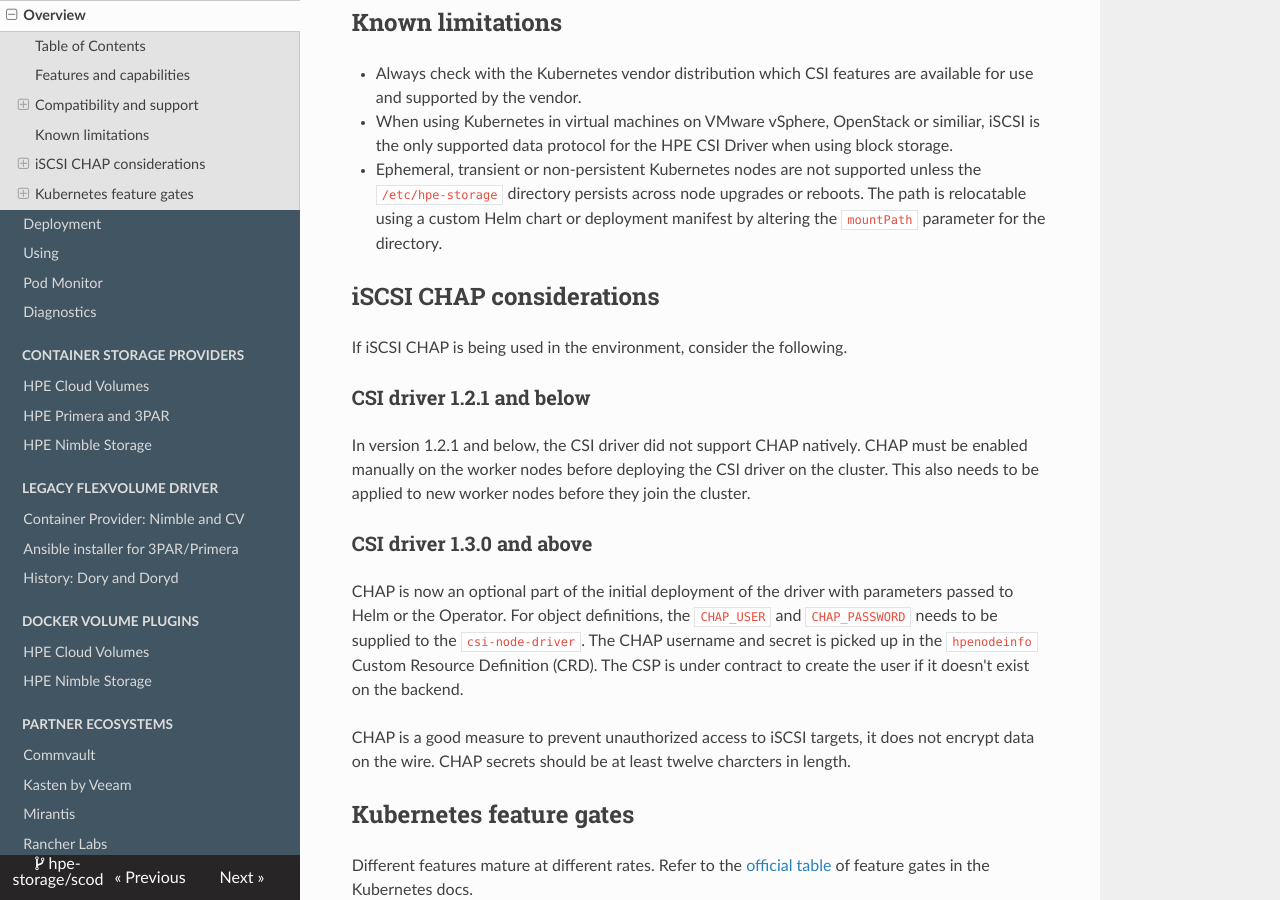
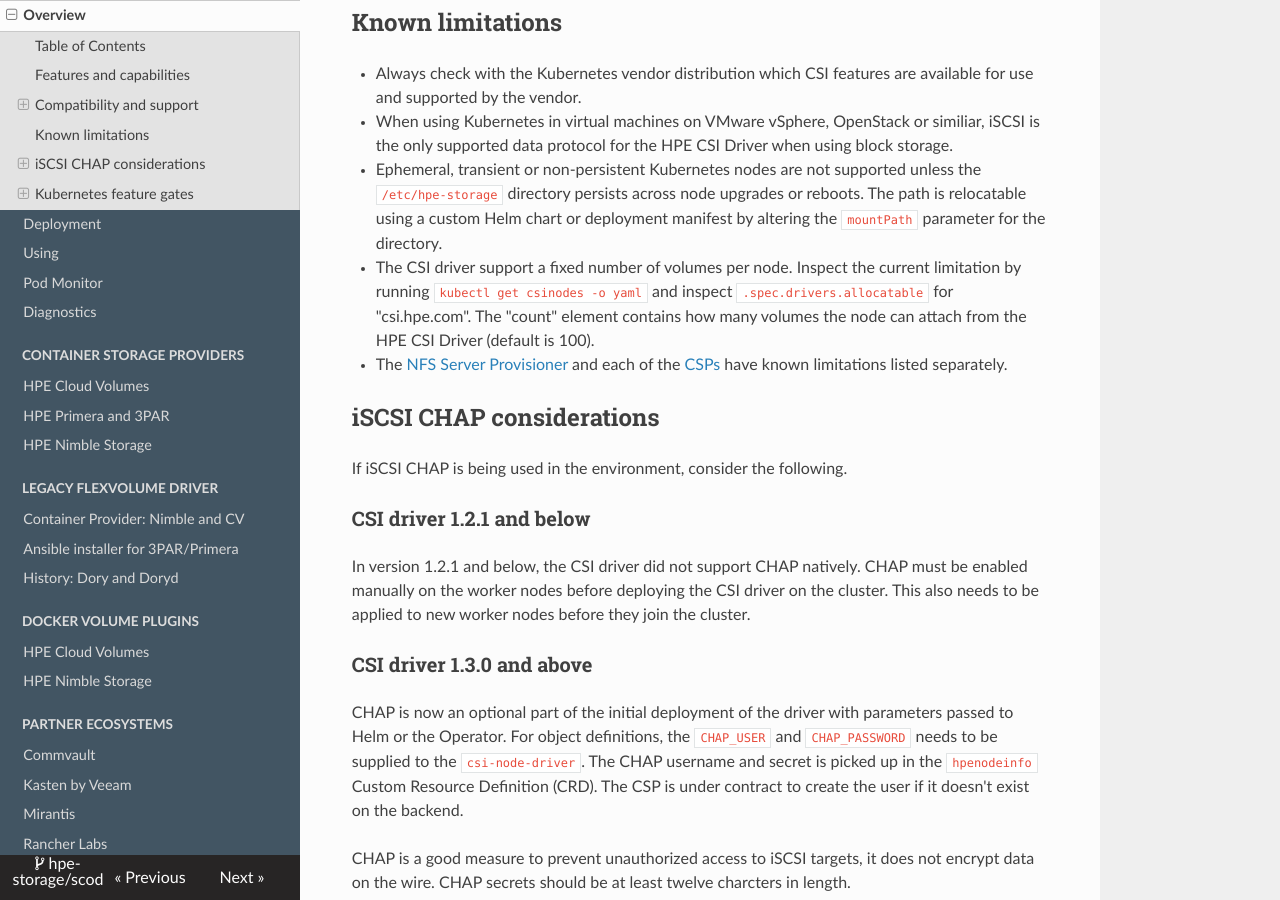
Before and after one commit to hpe-storage/scod, an MkDocs documentation site: the page built from docs/csi_driver/index.md, in a window 1280 px wide and 900 px high, scrolled down 4641 px. Built offline with MkDocs 1.6.1, drawn with Linux system fonts in a browser that asks for light colours; nearby versions of some CDN libraries.

Commit message:
Limitation verbiage that has come up lately (#96)
* Limitation verbiage that has come up lately

Signed-off-by: Michael Mattsson <michael.mattsson@hpe.com>

```diff
--- a/docs/csi_driver/index.md
+++ b/docs/csi_driver/index.md
@@ -195,6 +195,8 @@
 * Always check with the Kubernetes vendor distribution which CSI features are available for use and supported by the vendor.
 * When using Kubernetes in virtual machines on VMware vSphere, OpenStack or similiar, iSCSI is the only supported data protocol for the HPE CSI Driver when using block storage.
 * Ephemeral, transient or non-persistent Kubernetes nodes are not supported unless the `/etc/hpe-storage` directory persists across node upgrades or reboots. The path is relocatable using a custom Helm chart or deployment manifest by altering the `mountPath` parameter for the directory.
+* The CSI driver support a fixed number of volumes per node. Inspect the current limitation by running `kubectl get csinodes -o yaml` and inspect `.spec.drivers.allocatable` for "csi.hpe.com". The "count" element contains how many volumes the node can attach from the HPE CSI Driver (default is 100).
+* The [NFS Server Provisioner](using.md#limitations_and_considerations_for_the_nfs_server_provisioner) and each of the [CSPs](../container_storage_provider/index.md) have known limitations listed separately.
 
 ## iSCSI CHAP considerations
 
```
Also changed, not shown: docs/csi_driver/monitor.md (+6 -0 lines), docs/csi_driver/using.md (+1 -1 lines).
